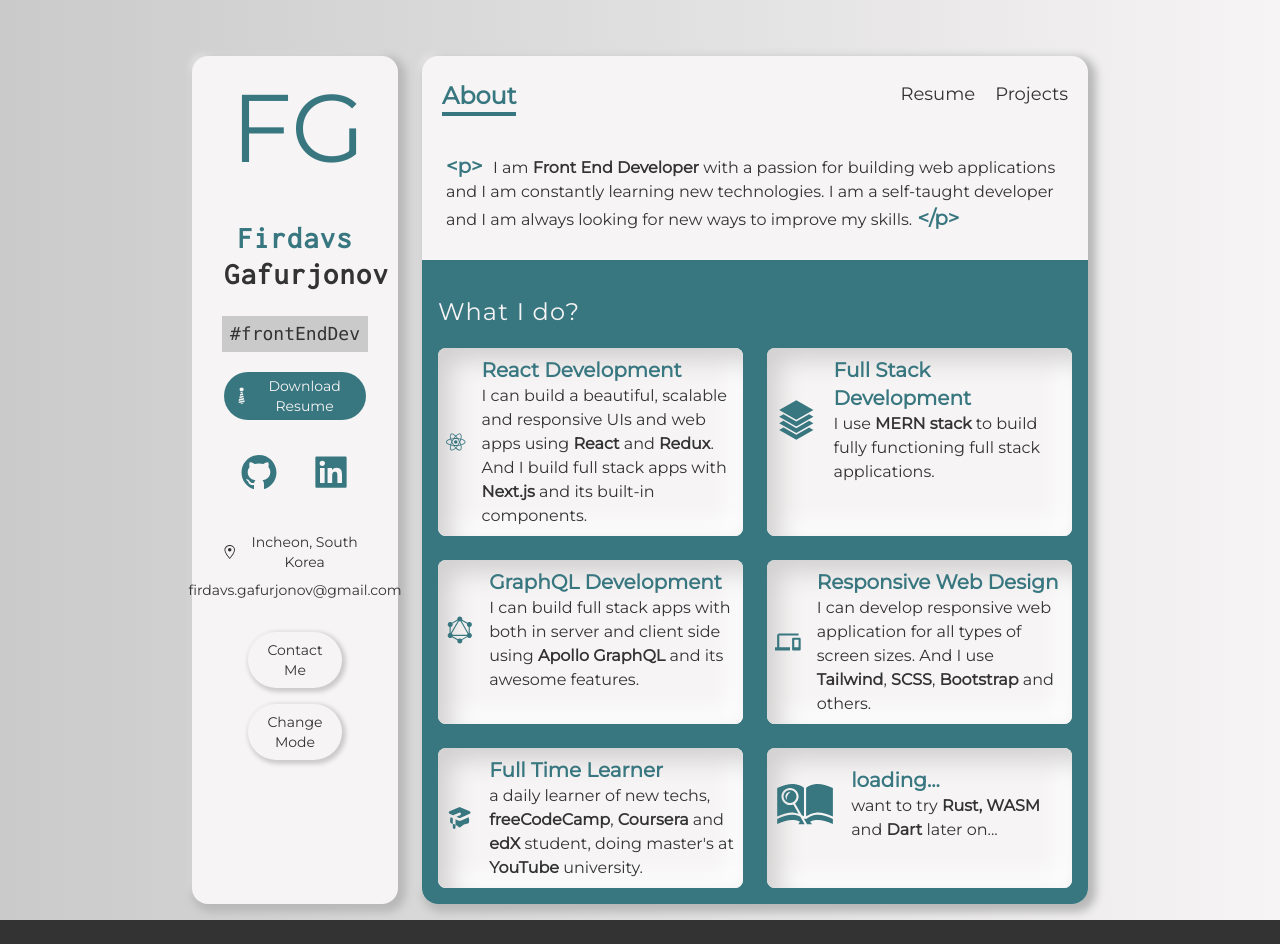
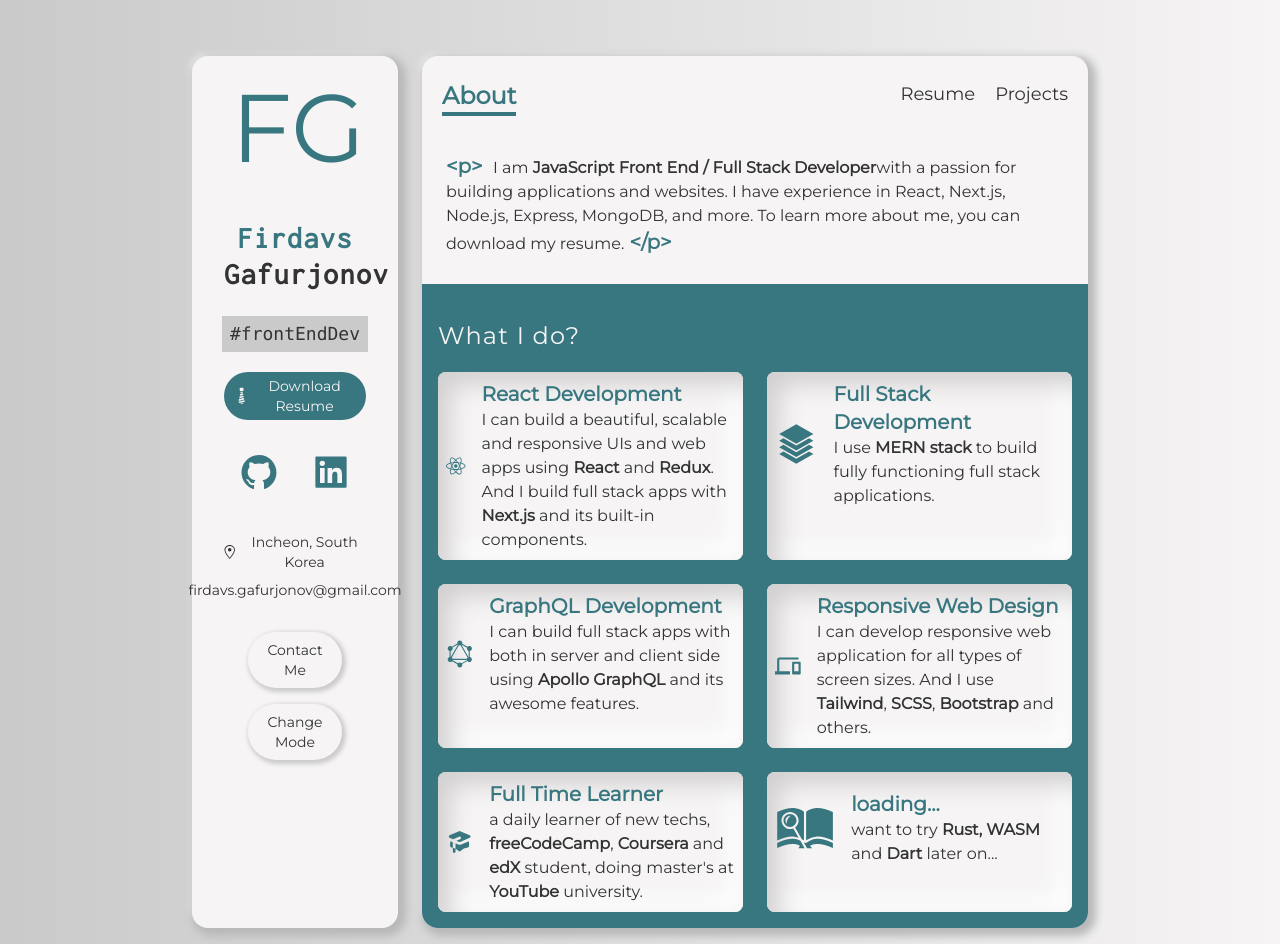
Before and after one commit to gfirik/portfolio, a Next.js app: page / in a window 1280 px wide. Before the commit the page ends 920 px from the top, so only its background shows below. Built offline with nearby package versions, Linux system fonts and the light colour scheme.

Commit message:
about section update

```diff
--- a/pages/index.tsx
+++ b/pages/index.tsx
@@ -3,27 +3,38 @@ import { services } from "../data";
 import { motion } from "framer-motion";
 import { fadeInUp, routeAnimation, stagger } from "../animations";
 import { NextPage } from "next";
-import Head from 'next/head'
+import Head from "next/head";
 
 const About: NextPage = () => {
-
   return (
-    <motion.div className="flex flex-col flex-grow px-6 pt-1"
-      variants={routeAnimation} initial="initial" animate="animate" exit="exit"
+    <motion.div
+      className="flex flex-col flex-grow px-6 pt-1"
+      variants={routeAnimation}
+      initial="initial"
+      animate="animate"
+      exit="exit"
     >
       <Head>
         <link rel="icon" href="/iconLogo.png" />
-        <title>Firdavs Gafurjonov | Portfolio | Front End Dev | Full Stack Dev</title>
+        <title>
+          Firdavs Gafurjonov | Portfolio | Front End Dev | Full Stack Dev
+        </title>
       </Head>
       <h4 className="my-2 font-medium">
-          <span className="font-mono text-xl font-extrabold text-ming">&lt;p&gt; &nbsp;</span>
-            I am <strong>Front End Developer</strong> with a passion for building web applications and I am constantly learning new technologies.
-            I am a self-taught developer and I am always looking for new ways to improve my skills.
-          <span className="text-xl font-extrabold text-ming">&nbsp;&lt;/p&gt;</span>
+        <span className="font-mono text-xl font-extrabold text-ming">
+          &lt;p&gt; &nbsp;
+        </span>
+        I am <strong>JavaScript Front End / Full Stack Developer</strong>
+        with a passion for building applications and websites. I have experience
+        in React, Next.js, Node.js, Express, MongoDB, and more. To learn more
+        about me, you can download my resume.
+        <span className="text-xl font-extrabold text-ming">
+          &nbsp;&lt;/p&gt;
+        </span>
       </h4>
       <div
         className="flex-grow p-4 mt-5 bg-ming"
-        style={{ marginLeft: '-1.5rem', marginRight: '-1.5rem'}}
+        style={{ marginLeft: "-1.5rem", marginRight: "-1.5rem" }}
       >
         <h5 className="my-5 text-2xl tracking-wider text-white">What I do?</h5>
         <motion.div
@@ -32,13 +43,13 @@ const About: NextPage = () => {
           initial="initial"
           animate="animate"
         >
-          { services.map((service)=>(
+          {services.map((service) => (
             <motion.div
               variants={fadeInUp}
               key={service.title}
               className="bg-white rounded-lg dark:bg-black lg:col-span-1 dark:shadow-insetDark shadow-inset"
             >
-              <ServiceCard service={service}/>
+              <ServiceCard service={service} />
             </motion.div>
           ))}
         </motion.div>
```
